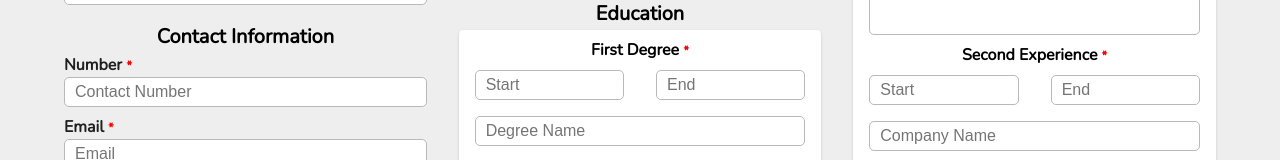
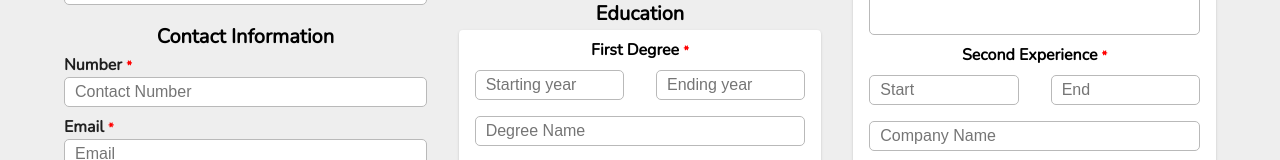
Before and after one commit to ProgrammingWithMudassar/CV_Maker_Project, a React (Vite) app: page /resume/1 in a window 1280 px wide. Shown: the part 473-633 px from the top of the page. Built offline with nearby package versions, Linux system fonts and the light colour scheme; a web font is replaced by a local one.

Commit message:
update code

```diff
--- a/src/Pages/CV_Form.jsx
+++ b/src/Pages/CV_Form.jsx
@@ -8,25 +8,18 @@ import './Style.css'
 const EditTemplate = () => {
 
     const [FormData, setFormData] = useState({
-        Name: '', Job_Position: '',
-        Number: '', Email: '', Address: '', Web_Link: '',
-        About: '',
-
-        Hob1:'',Hob2:'', Hob3:'', Hob4:'',
-
-        skill1:'',skill2:'',skill3:'',skill4:'',
-        skill_exp1:'',skill_exp2:'',skill_exp3:'',skill_exp4:'',
-
-        Language1:'',Language2:'',Language3:'',Language4:'',Language5:'',
-        Language1_Exp:'',Language2_Exp:'',Language3_Exp:'',Language4_Exp:'',Language5_Exp:'',
-
-        Edu1_start_year:'', Edu1_end_year:'', Edu1_degree:'', Edu1_details:'',
-        Edu2_start_year:'', Edu2_end_year:'', Edu2_degree:'', Edu2_details:'',
-
-
-        Exp1_start_year:'', Exp1_end_year:'', Exp1_degree:'', Exp1_details:'',
-        Exp2_start_year:'', Exp2_end_year:'', Exp2_degree:'', Exp2_details:'',
-
+        // Name: '', Job_Position: '',
+        // Number: '', Email: '', Address: '', Web_Link: '',
+        // About: '',
+        // Hob1: '', Hob2: '', Hob3: '', Hob4: '',
+        // skill1: '', skill2: '', skill3: '', skill4: '',
+        // skill_exp1: '', skill_exp2: '', skill_exp3: '', skill_exp4: '',
+        // Language1: '', Language2: '', Language3: '', Language4: '', Language5: '',
+        // Language1_Exp: '', Language2_Exp: '', Language3_Exp: '', Language4_Exp: '', Language5_Exp: '',
+        // Edu1_start_year: '', Edu1_end_year: '', Edu1_degree: '', Edu1_details: '',
+        // Edu2_start_year: '', Edu2_end_year: '', Edu2_degree: '', Edu2_details: '',
+        // Exp1_start_year: '', Exp1_end_year: '', Exp1_degree: '', Exp1_details: '',
+        // Exp2_start_year: '', Exp2_end_year: '', Exp2_degree: '', Exp2_details: '',
     });
 
 
@@ -35,9 +28,7 @@ const EditTemplate = () => {
         // name = e.target.name;
         // value = e.target.value;
         // setFormData({ ...FormData, [name]: value })
-        FormData.Education.map((val)=>{
-            console.log(val.Degree)
-        })
+        console.log(FormData)
     }
 
     return (
@@ -63,11 +54,11 @@ const EditTemplate = () => {
                             <Box mt={2}>
                                 <Box>
                                     <label htmlFor="name" style={{ fontWeight: "600", }}>Name <span className="required" style={{ color: 'red', fontSize: '0.8em' }}>*</span></label>
-                                    <input type="text" id="name" placeholder='Name' className='form_input' /><br />
+                                    <input type="text" id="name" placeholder='Name' className='form_input' onChange={(e) => setFormData({ ...FormData, Name: e.target.value })} /><br />
                                 </Box>
                                 <Box mt={1}>
                                     <label for="position" style={{ fontWeight: "600", }}>Job Position <span className="required" style={{ color: 'red', fontSize: '0.8em' }}>*</span> </label>
-                                    <input type="text" id="position" placeholder='Job Position' className='form_input' /><br />
+                                    <input type="text" id="position" placeholder='Job Position' className='form_input' onChange={(e) => setFormData({ ...FormData, Job_position: e.target.value })} /><br />
                                 </Box>
                             </Box>
 
@@ -77,19 +68,19 @@ const EditTemplate = () => {
 
                                 <Box>
                                     <label for="number" style={{ fontWeight: "600", }}>Number <span className="required" style={{ color: 'red', fontSize: '0.8em' }}>*</span></label>
-                                    <input type="number" id="number" placeholder='Contact Number' className='form_input' /><br />
+                                    <input type="number" id="number" placeholder='Contact Number' className='form_input' onChange={(e) => setFormData({ ...FormData, Number: e.target.value })} /><br />
                                 </Box>
                                 <Box mt={1}>
                                     <label for="email" style={{ fontWeight: "600", }}>Email <span className="required" style={{ color: 'red', fontSize: '0.8em' }}>*</span></label>
-                                    <input type="email" id="email" placeholder='Email' className='form_input' /><br />
+                                    <input type="email" id="email" placeholder='Email' className='form_input' onChange={(e) => setFormData({ ...FormData, Email: e.target.value })} /><br />
                                 </Box>
                                 <Box mt={1}>
                                     <label for="address" style={{ fontWeight: "600", }}>Address <span className="required" style={{ color: 'red', fontSize: '0.8em' }}>*</span></label>
-                                    <input type="address" id="address" placeholder='Address' className='form_input' /><br />
+                                    <input type="address" id="address" placeholder='Address' className='form_input' onChange={(e) => setFormData({ ...FormData, Address: e.target.value })} /><br />
                                 </Box>
                                 <Box mt={1}>
                                     <label for="website" style={{ fontWeight: "600", }}>Website Link</label>
-                                    <input type="website" id="website" placeholder='Website Link' className='form_input' /><br />
+                                    <input type="website" id="website" placeholder='Website Link' className='form_input' onChange={(e) => setFormData({ ...FormData, Web_Link: e.target.value })} /><br />
                                 </Box>
 
                             </Box>
@@ -110,18 +101,18 @@ const EditTemplate = () => {
                                                 <ListItem><Typography variant="body1" color="initial" textAlign='left' fontWeight={600}>Experties</Typography> </ListItem>
                                             </Grid>
                                             <Grid xs={8} >
-                                                <ListItem><input type="text" onChange={(e)=>setFormData(FormData.Education)} placeholder='1st skill' className='form_input' /></ListItem>
-                                                <ListItem><input type="text" placeholder='2nd skill' className='form_input' /></ListItem>
-                                                <ListItem><input type="text" placeholder='3rd skill' className='form_input' /></ListItem>
-                                                <ListItem><input type="text" placeholder='4th skill' className='form_input' /></ListItem>
-                                                <ListItem><input type="text" placeholder='5th skill' className='form_input' /></ListItem>
+                                                <ListItem><input type="text" onChange={(e) => setFormData({ ...FormData, skill1: e.target.value })} placeholder='1st skill' className='form_input' /></ListItem>
+                                                <ListItem><input type="text" onChange={(e) => setFormData({ ...FormData, skill2: e.target.value })} placeholder='2nd skill' className='form_input' /></ListItem>
+                                                <ListItem><input type="text" onChange={(e) => setFormData({ ...FormData, skill3: e.target.value })} placeholder='3rd skill' className='form_input' /></ListItem>
+                                                <ListItem><input type="text" onChange={(e) => setFormData({ ...FormData, skill4: e.target.value })} placeholder='4th skill' className='form_input' /></ListItem>
+                                                <ListItem><input type="text" onChange={(e) => setFormData({ ...FormData, skill4: e.target.value })} placeholder='5th skill' className='form_input' /></ListItem>
                                             </Grid>
                                             <Grid xs={4} >
-                                                <ListItem><input type="number" placeholder='%' className='form_input' /></ListItem>
-                                                <ListItem><input type="number" placeholder='%' className='form_input' /></ListItem>
-                                                <ListItem><input type="number" placeholder='%' className='form_input' /></ListItem>
-                                                <ListItem><input type="number" placeholder='%' className='form_input' /></ListItem>
-                                                <ListItem><input type="number" placeholder='%' className='form_input' /></ListItem>
+                                                <ListItem><input type="number" placeholder='%' onChange={(e) => setFormData({ ...FormData, skill_exp1: e.target.value })} className='form_input' /></ListItem>
+                                                <ListItem><input type="number" placeholder='%' onChange={(e) => setFormData({ ...FormData, skill_exp2: e.target.value })} className='form_input' /></ListItem>
+                                                <ListItem><input type="number" placeholder='%' onChange={(e) => setFormData({ ...FormData, skill_exp3: e.target.value })} className='form_input' /></ListItem>
+                                                <ListItem><input type="number" placeholder='%' onChange={(e) => setFormData({ ...FormData, skill_exp4: e.target.value })} className='form_input' /></ListItem>
+                                                <ListItem><input type="number" placeholder='%' onChange={(e) => setFormData({ ...FormData, skill_exp5: e.target.value })} className='form_input' /></ListItem>
                                             </Grid>
                                         </Grid>
                                     </List>
@@ -142,6 +133,7 @@ const EditTemplate = () => {
                             className='textarea_input'
                             rows="10" cols="50"
                             maxLength={250}
+                            onChange={(e) => setFormData({ ...FormData, About: e.target.value })}
                         /><br />
 
                         {/* Education  */}
@@ -154,13 +146,13 @@ const EditTemplate = () => {
                                         <Typography variant="body1" color="initial" textAlign='center' fontWeight={600}>First Degree <span className="required" style={{ color: 'red', fontSize: '0.8em' }}>*</span></Typography>
                                     </Grid>
                                     <Grid item xs={6} >
-                                        <ListItem> <input type="number" className='form_input' placeholder='Start' /></ListItem>
+                                        <ListItem> <input type="number" className='form_input' placeholder='Starting year' onChange={(e) => setFormData({ ...FormData, Edu1_start_year: e.target.value })} /></ListItem>
                                     </Grid>
                                     <Grid item xs={6} >
-                                        <ListItem> <input type="number" className='form_input' placeholder='End' /></ListItem>
+                                        <ListItem> <input type="number" className='form_input' placeholder='Ending year' onChange={(e) => setFormData({ ...FormData, Edu1_end_year: e.target.value })} /></ListItem>
                                     </Grid>
                                     <Grid item xs={12} >
-                                        <ListItem> <input type="text" className='form_input' placeholder='Degree Name' /></ListItem>
+                                        <ListItem> <input type="text" className='form_input' placeholder='Degree Name' onChange={(e) => setFormData({ ...FormData, Edu1_degree: e.target.value })} /></ListItem>
                                         <ListItem>
                                             <textarea
                                                 type="about"
@@ -169,6 +161,7 @@ const EditTemplate = () => {
                                                 className='textarea_input'
                                                 rows="6" cols="50"
                                                 maxLength={150}
+                                                onChange={(e) => setFormData({ ...FormData, Edu1_details: e.target.value })}
                                             /></ListItem>
                                     </Grid>
 
@@ -177,13 +170,13 @@ const EditTemplate = () => {
                                         <Typography variant="body1" color="initial" textAlign='center' fontWeight={600}>Second Degree <span className="required" style={{ color: 'red', fontSize: '0.8em' }}>*</span></Typography>
                                     </Grid>
                                     <Grid item xs={6} >
-                                        <ListItem> <input type="number" className='form_input' placeholder='Start' /></ListItem>
+                                        <ListItem> <input type="number" className='form_input' placeholder='Starting year' onChange={(e) => setFormData({ ...FormData, Edu2_start_year: e.target.value })} /></ListItem>
                                     </Grid>
                                     <Grid item xs={6} >
-                                        <ListItem> <input type="number" className='form_input' placeholder='End' /></ListItem>
+                                        <ListItem> <input type="number" className='form_input' placeholder='Ending year' onChange={(e) => setFormData({ ...FormData, Edu2_end_year: e.target.value })} /></ListItem>
                                     </Grid>
                                     <Grid item xs={12} >
-                                        <ListItem> <input type="text" className='form_input' placeholder='Degree Name' /></ListItem>
+                                        <ListItem> <input type="text" className='form_input' placeholder='Degree Name' onChange={(e) => setFormData({ ...FormData, Edu2_degree: e.target.value })} /></ListItem>
                                         <ListItem>
                                             <textarea
                                                 type="about"
@@ -192,6 +185,7 @@ const EditTemplate = () => {
                                                 className='textarea_input'
                                                 rows="6" cols="50"
                                                 maxLength={150}
+                                                onChange={(e) => setFormData({ ...FormData, Edu2_details: e.target.value })}
                                             /></ListItem>
                                     </Grid>
                                 </Grid>
@@ -204,13 +198,13 @@ const EditTemplate = () => {
                                 <Typography variant="body2" color="initial" mt={0.9}>(min. add 3 hobbies) </Typography>
                             </Box>
                             <Grid container spacing={2}>
-                                <Grid item xs={6}> <input type="text" id="name" placeholder='Name' className='form_input' /><br /> </Grid>
-                                <Grid item xs={6}> <input type="text" id="name" placeholder='Name' className='form_input' /><br /> </Grid>
-                                <Grid item xs={6}> <input type="text" id="name" placeholder='Name' className='form_input' /><br /> </Grid>
-                                <Grid item xs={6}> <input type="text" id="name" placeholder='Name' className='form_input' /><br /> </Grid>
-                            </Grid>
+                                <Grid item xs={6}> <input type="text" id="name" placeholder='Name' className='form_input'  onChange={(e) => setFormData({ ...FormData, Hob1: e.target.value })} /><br /> </Grid>
+                                <Grid item xs={6}> <input type="text" id="name" placeholder='Name' className='form_input'  onChange={(e) => setFormData({ ...FormData, Hob2: e.target.value })} /><br /> </Grid>
+                                <Grid item xs={6}> <input type="text" id="name" placeholder='Name' className='form_input'  onChange={(e) => setFormData({ ...FormData, Hob3: e.target.value })} /><br /> </Grid>
+                                <Grid item xs={6}> <input type="text" id="name" placeholder='Name' className='form_input'  onChange={(e) => setFormData({ ...FormData, Hob4: e.target.value })} /><br /> </Grid>
+                                </Grid>
+
                         </Box>
-
 
                     </Grid>
 
@@ -227,13 +221,13 @@ const EditTemplate = () => {
                                         <Typography variant="body1" color="initial" textAlign='center' fontWeight={600}>First Experience <span className="required" style={{ color: 'red', fontSize: '0.8em' }}>*</span></Typography>
                                     </Grid>
                                     <Grid item xs={6} >
-                                        <ListItem> <input type="number" className='form_input' placeholder='Start' maxLength={4} /></ListItem>
+                                        <ListItem> <input type="number" className='form_input' placeholder='Start' maxLength={4} onChange={(e) => setFormData({ ...FormData, Exp1_start_year: e.target.value })} /></ListItem>
                                     </Grid>
                                     <Grid item xs={6} >
-                                        <ListItem> <input type="number" className='form_input' placeholder='End' /></ListItem>
+                                        <ListItem> <input type="number" className='form_input' placeholder='End' onChange={(e) => setFormData({ ...FormData, Exp1_end_year: e.target.value })} /></ListItem>
                                     </Grid>
                                     <Grid item xs={12} >
-                                        <ListItem> <input type="text" className='form_input' placeholder='Company Name' /></ListItem>
+                                        <ListItem> <input type="text" className='form_input' placeholder='Company Name' onChange={(e) => setFormData({ ...FormData, Exp1_compnay_name: e.target.value })} /></ListItem>
                                         <ListItem>
                                             <textarea
                                                 type="about"
@@ -242,6 +236,7 @@ const EditTemplate = () => {
                                                 className='textarea_input'
                                                 rows="6" cols="50"
                                                 maxLength={150}
+                                                onChange={(e) => setFormData({ ...FormData, Exp1_details: e.target.value })}
                                             /></ListItem>
                                     </Grid>
 
@@ -250,13 +245,13 @@ const EditTemplate = () => {
                                         <Typography variant="body1" color="initial" textAlign='center' fontWeight={600}>Second Experience <span className="required" style={{ color: 'red', fontSize: '0.8em' }}>*</span></Typography>
                                     </Grid>
                                     <Grid item xs={6} >
-                                        <ListItem> <input type="number" className='form_input' placeholder='Start' /></ListItem>
+                                        <ListItem> <input type="number" className='form_input' placeholder='Start' onChange={(e) => setFormData({ ...FormData, Exp2_start_year: e.target.value })}/></ListItem>
                                     </Grid>
                                     <Grid item xs={6} >
-                                        <ListItem> <input type="number" className='form_input' placeholder='End' /></ListItem>
+                                        <ListItem> <input type="number" className='form_input' placeholder='End' onChange={(e) => setFormData({ ...FormData, Exp2_end_year: e.target.value })}/></ListItem>
                                     </Grid>
                                     <Grid item xs={12} >
-                                        <ListItem> <input type="text" className='form_input' placeholder='Company Name' /></ListItem>
+                                        <ListItem> <input type="text" className='form_input' placeholder='Company Name' onChange={(e) => setFormData({ ...FormData, Exp2_compnay_name: e.target.value })}/></ListItem>
                                         <ListItem>
                                             <textarea
                                                 type="about"
@@ -265,6 +260,7 @@ const EditTemplate = () => {
                                                 className='textarea_input'
                                                 rows="6" cols="50"
                                                 maxLength={150}
+                                                onChange={(e) => setFormData({ ...FormData, Exp2_details: e.target.value })}
                                             /></ListItem>
                                     </Grid>
 
@@ -272,13 +268,13 @@ const EditTemplate = () => {
                                         <Typography variant="body1" color="initial" textAlign='center' fontWeight={600}>Third Experience</Typography>
                                     </Grid>
                                     <Grid item xs={6} >
-                                        <ListItem> <input type="number" className='form_input' placeholder='Start' /></ListItem>
+                                        <ListItem> <input type="number" className='form_input' placeholder='Start' onChange={(e) => setFormData({ ...FormData, Exp3_start_year: e.target.value })}/></ListItem>
                                     </Grid>
                                     <Grid item xs={6} >
-                                        <ListItem> <input type="number" className='form_input' placeholder='End' /></ListItem>
+                                        <ListItem> <input type="number" className='form_input' placeholder='End' onChange={(e) => setFormData({ ...FormData, Exp3_end_year: e.target.value })}/></ListItem>
                                     </Grid>
                                     <Grid item xs={12} >
-                                        <ListItem> <input type="text" className='form_input' placeholder='Company Name' /></ListItem>
+                                        <ListItem> <input type="text" className='form_input' placeholder='Company Name' onChange={(e) => setFormData({ ...FormData, Exp3_compnay_name: e.target.value })}/></ListItem>
                                         <ListItem>
                                             <textarea
                                                 type="about"
@@ -287,6 +283,7 @@ const EditTemplate = () => {
                                                 className='textarea_input'
                                                 rows="6" cols="50"
                                                 maxLength={150}
+                                                onChange={(e) => setFormData({ ...FormData, Exp3_details: e.target.value })}
                                             /></ListItem>
                                     </Grid>
                                 </Grid>
```
Also changed, not shown: src/Features/Counter/CounterSlice.js (+5 -3 lines).
